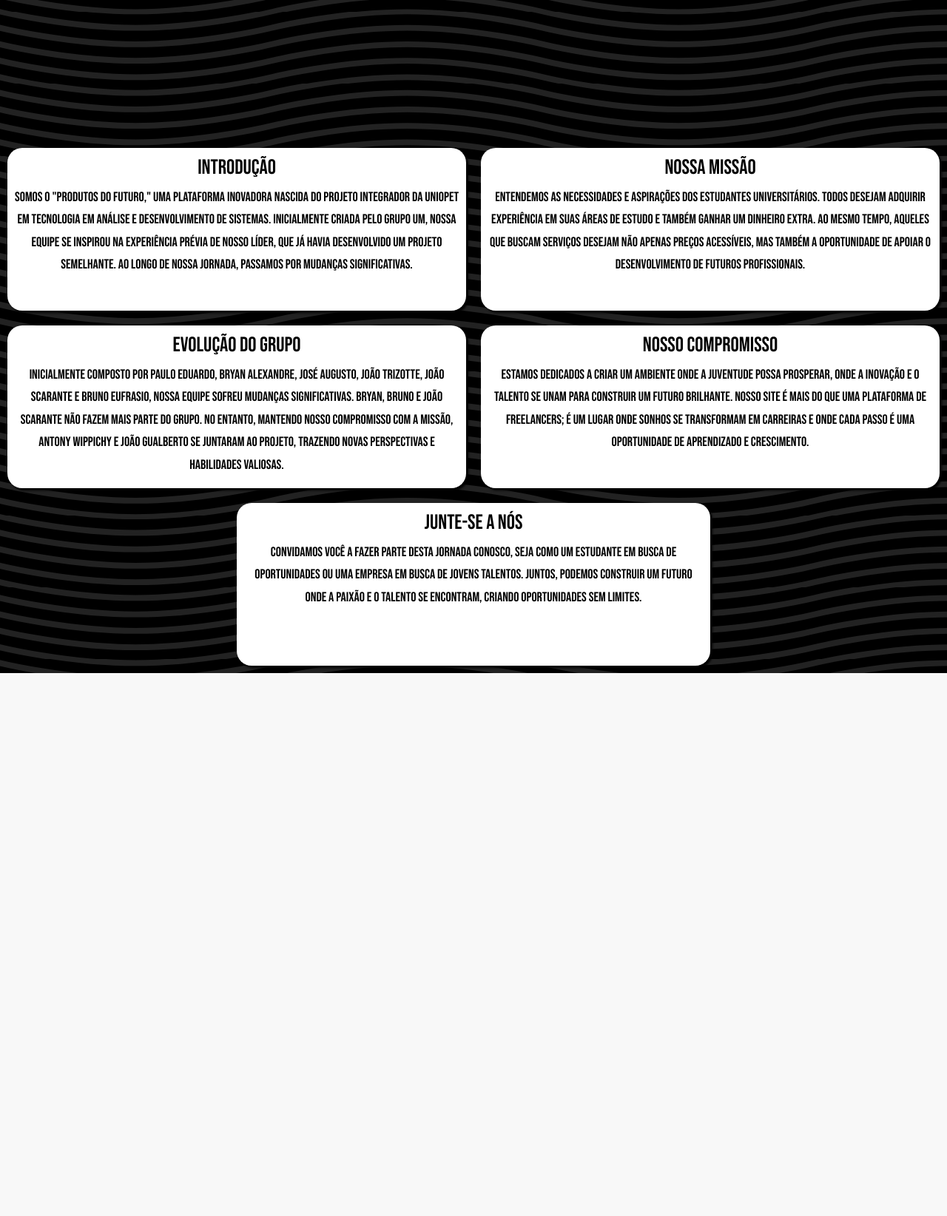
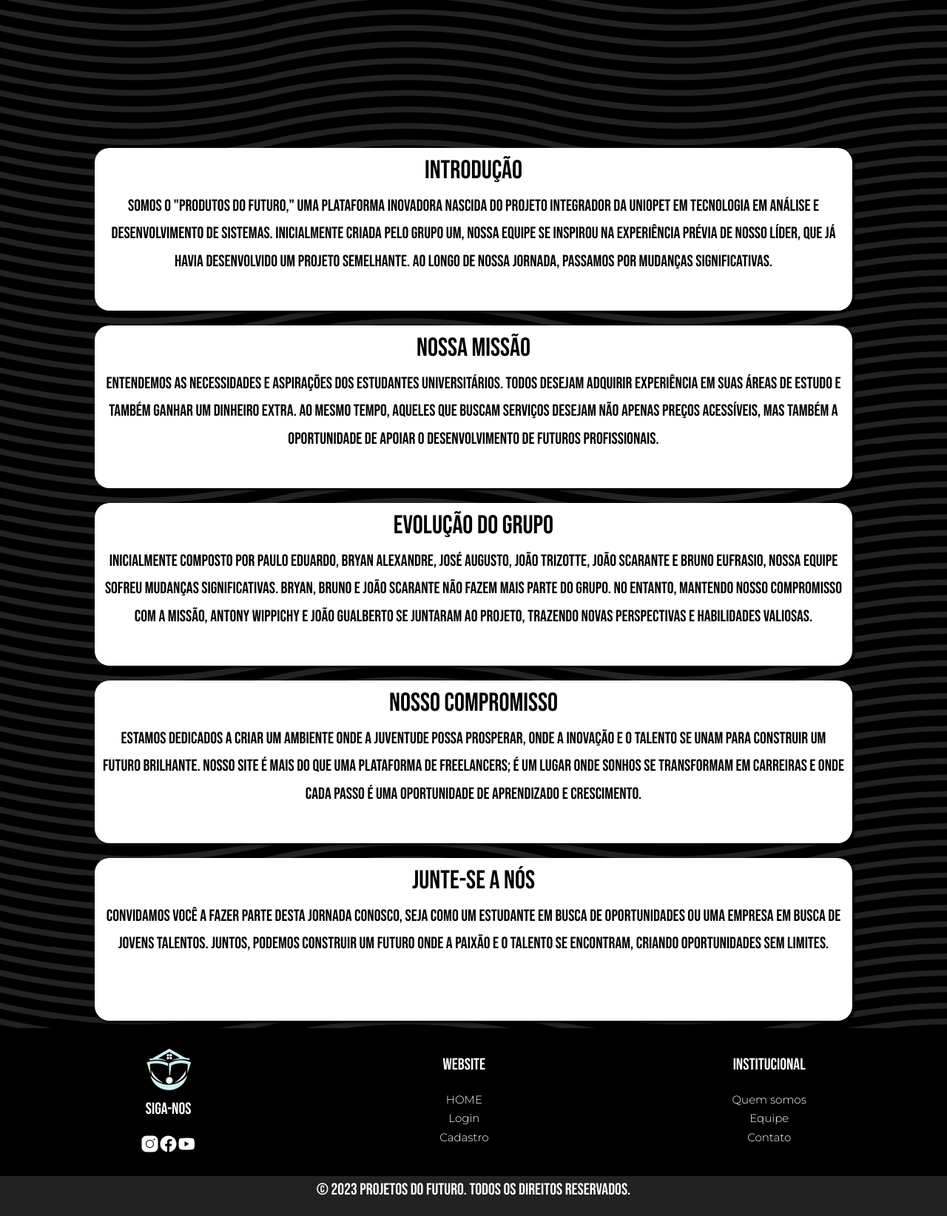
Before and after one commit to Pews-Cavern/Projeto-Integrador-OPET, a PHP site: page /about/ in a window 1280 px wide. Shown: the part 810-2454 px from the top of the page at 74% size. Before the commit the page ends 1720 px from the top, so only its background shows below. Run offline with PHP 8.4, Linux system fonts and the light colour scheme.

Commit message:
monte de coisa

```diff
--- a/about/index.php
+++ b/about/index.php
@@ -9,7 +9,9 @@
     <link rel="preconnect" href="https://fonts.googleapis.com">
     <link rel="preconnect" href="https://fonts.gstatic.com" crossorigin>
 
-    <link href="https://fonts.googleapis.com/css2?family=Bebas+Neue&family=Fjalla+One&family=League+Gothic&family=Nunito:wght@700&display=swap" rel="stylesheet">
+    <link
+        href="https://fonts.googleapis.com/css2?family=Bebas+Neue&family=Fjalla+One&family=League+Gothic&family=Nunito:wght@700&display=swap"
+        rel="stylesheet">
     <link href="https://cdn.jsdelivr.net/npm/bootstrap@5.3.2/dist/css/bootstrap.min.css" rel="stylesheet"
         integrity="sha384-T3c6CoIi6uLrA9TneNEoa7RxnatzjcDSCmG1MXxSR1GAsXEV/Dwwykc2MPK8M2HN" crossorigin="anonymous">
     <link rel="stylesheet" href="../css/navBar.css">
@@ -46,17 +48,17 @@
         font-family: 'Montserrat';
         font-style: normal;
         font-weight: 400;
-        font-size: 18px;
+        font-size: 22px;
         margin-top: 5px;
         color: white;
     }
 
     div.box {
-        width: 50%;
+        width: 80%;
         background-color: white;
         border-radius: 20px;
         box-shadow: 3px 3px 3px 0px rgba(0, 0, 0, 1);
-        margin: 10px;
+        margin: 10px auto;
         padding: 10px;
         height: 220px;
     }
@@ -74,7 +76,7 @@
 
     div.infoGrid {
         display: flex;
-        flex-direction: row;
+        flex-direction: column;
     }
 
     p {
@@ -82,8 +84,66 @@
     }
 
     h3 {
+        font-size: 35px;
         font-family: 'Bebas Neue', sans-serif;
     }
+
+    /* footer */
+    footer {
+        background-color: black;
+    }
+
+    footer * {
+        color: white;
+    }
+
+    div.bgFooter {
+        padding: 2%;
+        width: 100%;
+        height: fit-content;
+        background-color: black;
+        color: white;
+        text-align: center;
+        display: flex;
+        flex-direction: row;
+        justify-content: space-around;
+    }
+
+    div.infoFooter {
+        color: white;
+        font-family: 'Montserrat';
+        font-style: normal;
+        display: flex;
+        flex-direction: column;
+
+    }
+
+    div.infoFooter a {
+        color: white;
+        text-decoration: none;
+    }
+
+    div.logoFooter {
+        display: flex;
+        flex-direction: column;
+    }
+
+    div.social {
+        color: white;
+        display: flex;
+        justify-content: space-around;
+
+    }
+
+    div.direitos {
+        color: white;
+        height: fit-content;
+        background-color: #222222;
+        text-align: center;
+        padding: 0px 0px 1px 0px;
+    }
+
+    /* footer */
 </style>
 
 <body>
@@ -93,8 +153,8 @@
         <ul class="pt-5">
             <li><a href="../index.php">Home</a></li>
             <li><a href="./index.php">Sobre nós</a></li>
-            <li><a href="">WIP</a></li>
-            <li><a href="">WIP</a></li>
+            <li><a href="../loginCadastro/login/index.php">Login</a></li>
+            <li><a href="../loginCadastro/index.php">Cadastro</a></li>
         </ul>
     </nav>
 
@@ -154,10 +214,77 @@
             uma empresa em busca de jovens talentos. Juntos, podemos construir um futuro onde a paixão e o talento
             se encontram, criando oportunidades sem limites.
         </p>
+    </div>
 
 
+    <footer>
+        <div class="bgFooter">
+            <div class="logoFooter">
+                <div>
+                    <img src="./../assets/logoWhite.png" alt="Logo" width="60px" height="60px">
+                </div>
+                <p>Siga-nos</p>
+                <div class="social">
+                    <svg xmlns="http://www.w3.org/2000/svg" x="0px" y="0px" width="25" height="25"
+                        viewBox="0,0,256,256">
+                        <g fill="#ffffff" fill-rule="nonzero" stroke="none" stroke-width="1" stroke-linecap="butt"
+                            stroke-linejoin="miter" stroke-miterlimit="10" stroke-dasharray="" stroke-dashoffset="0"
+                            font-family="none" font-weight="none" font-size="none" text-anchor="none"
+                            style="mix-blend-mode: normal">
+                            <g transform="scale(5.12,5.12)">
+                                <path
+                                    d="M16,3c-7.17,0 -13,5.83 -13,13v18c0,7.17 5.83,13 13,13h18c7.17,0 13,-5.83 13,-13v-18c0,-7.17 -5.83,-13 -13,-13zM37,11c1.1,0 2,0.9 2,2c0,1.1 -0.9,2 -2,2c-1.1,0 -2,-0.9 -2,-2c0,-1.1 0.9,-2 2,-2zM25,14c6.07,0 11,4.93 11,11c0,6.07 -4.93,11 -11,11c-6.07,0 -11,-4.93 -11,-11c0,-6.07 4.93,-11 11,-11zM25,16c-4.96,0 -9,4.04 -9,9c0,4.96 4.04,9 9,9c4.96,0 9,-4.04 9,-9c0,-4.96 -4.04,-9 -9,-9z">
+                                </path>
+                            </g>
+                        </g>
+                    </svg>
 
+                    <svg xmlns="http://www.w3.org/2000/svg" x="0px" y="0px" width="25" height="25"
+                        viewBox="0,0,256,256">
+                        <g fill="#ffffff" fill-rule="nonzero" stroke="none" stroke-width="1" stroke-linecap="butt"
+                            stroke-linejoin="miter" stroke-miterlimit="10" stroke-dasharray="" stroke-dashoffset="0"
+                            font-family="none" font-weight="none" font-size="none" text-anchor="none"
+                            style="mix-blend-mode: normal">
+                            <g transform="scale(5.12,5.12)">
+                                <path
+                                    d="M25,3c-12.15,0 -22,9.85 -22,22c0,11.03 8.125,20.137 18.712,21.728v-15.897h-5.443v-5.783h5.443v-3.848c0,-6.371 3.104,-9.168 8.399,-9.168c2.536,0 3.877,0.188 4.512,0.274v5.048h-3.612c-2.248,0 -3.033,2.131 -3.033,4.533v3.161h6.588l-0.894,5.783h-5.694v15.944c10.738,-1.457 19.022,-10.638 19.022,-21.775c0,-12.15 -9.85,-22 -22,-22z">
+                                </path>
+                            </g>
+                        </g>
+                    </svg>
+                    <svg xmlns="http://www.w3.org/2000/svg" x="0px" y="0px" width="25" height="25"
+                        viewBox="0,0,256,256">
+                        <g fill="#ffffff" fill-rule="nonzero" stroke="none" stroke-width="1" stroke-linecap="butt"
+                            stroke-linejoin="miter" stroke-miterlimit="10" stroke-dasharray="" stroke-dashoffset="0"
+                            font-family="none" font-weight="none" font-size="none" text-anchor="none"
+                            style="mix-blend-mode: normal">
+                            <g transform="scale(5.12,5.12)">
+                                <path
+                                    d="M44.89844,14.5c-0.39844,-2.19922 -2.29687,-3.80078 -4.5,-4.30078c-3.29687,-0.69922 -9.39844,-1.19922 -16,-1.19922c-6.59766,0 -12.79687,0.5 -16.09766,1.19922c-2.19922,0.5 -4.10156,2 -4.5,4.30078c-0.40234,2.5 -0.80078,6 -0.80078,10.5c0,4.5 0.39844,8 0.89844,10.5c0.40234,2.19922 2.30078,3.80078 4.5,4.30078c3.5,0.69922 9.5,1.19922 16.10156,1.19922c6.60156,0 12.60156,-0.5 16.10156,-1.19922c2.19922,-0.5 4.09766,-2 4.5,-4.30078c0.39844,-2.5 0.89844,-6.10156 1,-10.5c-0.20312,-4.5 -0.70312,-8 -1.20312,-10.5zM19,32v-14l12.19922,7z">
+                                </path>
+                            </g>
+                        </g>
+                    </svg>
+                </div>
+            </div>
+            <div class="infoFooter">
+                <p>WEBSITE</p>
+                <a href="../index.php">HOME</a>
+                <a href="../loginCadastro/login/index.php">Login</a>
+                <a href="../loginCadastro/index.php">Cadastro</a>
+            </div>
+            <div class="infoFooter">
+                <p>INSTITUCIONAL</p>
+                <a href="./">Quem somos</a>
+                <a href="./">Equipe</a>
+                <a href="./">Contato</a>
+            </div>
 
+        </div>
+        <div class="direitos">
+            <p>© 2023 Projetos do Futuro. Todos os direitos reservados.</p>
+        </div>
+    </footer>
 
 
 
--- a/index.php
+++ b/index.php
@@ -180,7 +180,7 @@
 
     div.infoFooter {
         color: white;
-        font-family: Montserrat;
+        font-family: 'Montserrat';
         font-style: normal;
         display: flex;
         flex-direction: column;
@@ -208,7 +208,6 @@
         background-color: #222222;
         text-align: center;
         padding: 0px 0px 1px 0px;
-        height: 2rem;
     }
 
     a {
```
Also changed, not shown: loginCadastro/cadastro/vendedor/infoAdicional/index.php (+19 -10 lines). Lines whose indentation alone changed are shown as unchanged.
